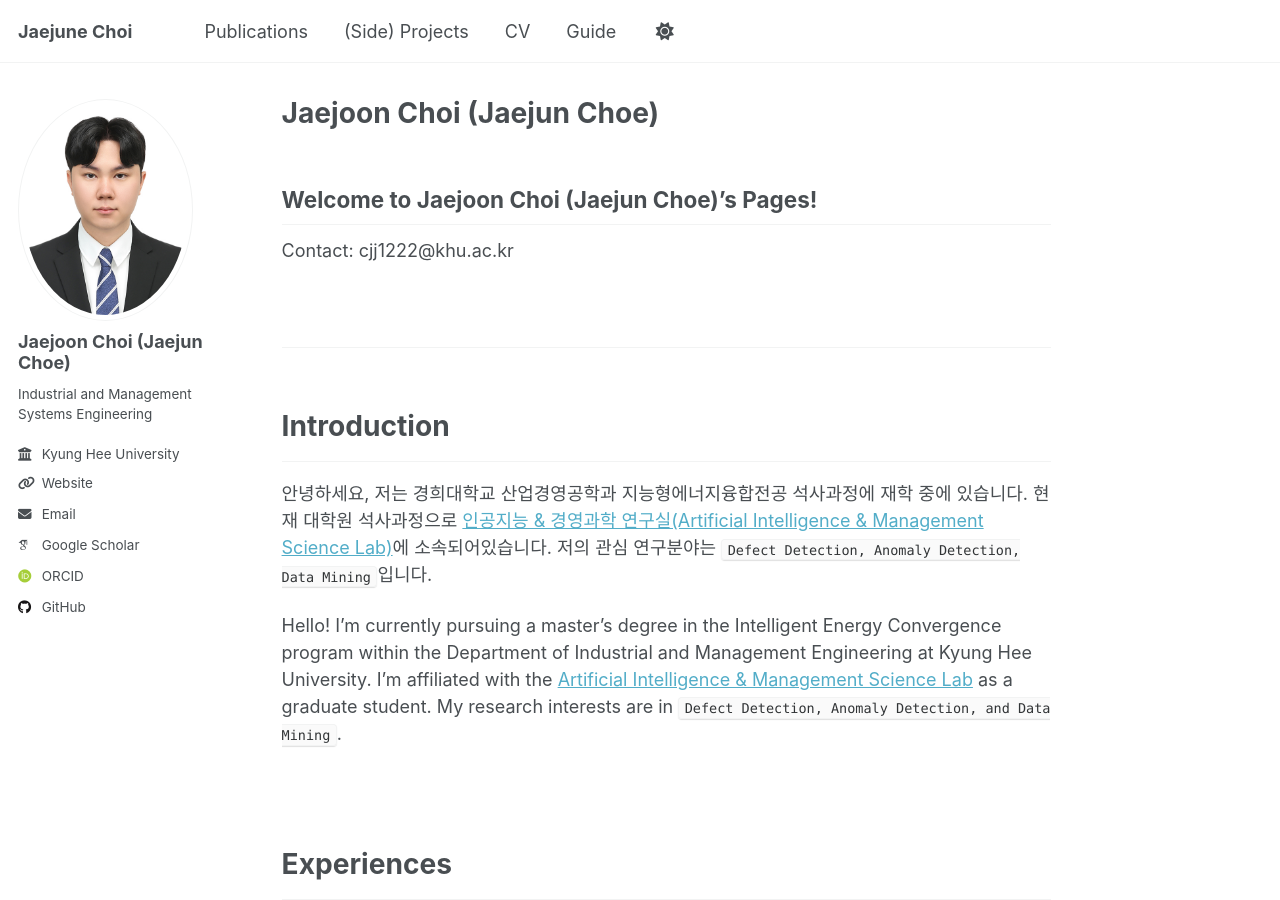
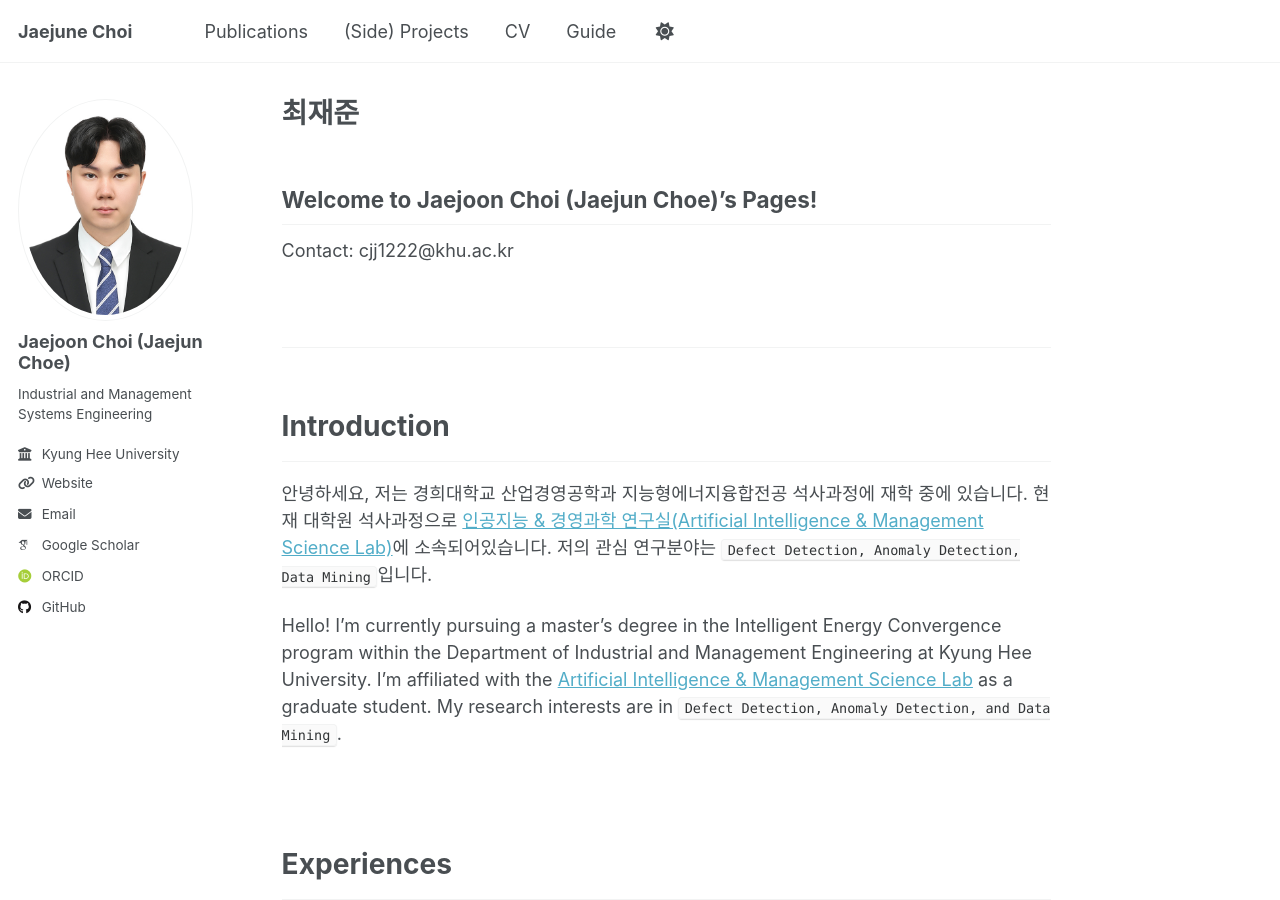
Before and after one commit to jaejunchoe/jaejunchoe.github.io, a Jekyll site: the page built from _pages/about.md, in a window 1280 px wide and 900 px high. Built offline with Jekyll 4.4.1, drawn with Linux system fonts in a browser that asks for light colours; some web fonts are replaced.

Commit message:
initial commit

```diff
--- a/_pages/about.md
+++ b/_pages/about.md
@@ -1,6 +1,6 @@
 ---
 permalink: /
-title: "Jaejoon Choi (Jaejun Choe)"
+title: "최재준"
 author_profile: true
 redirect_from:
   - /about/
```
